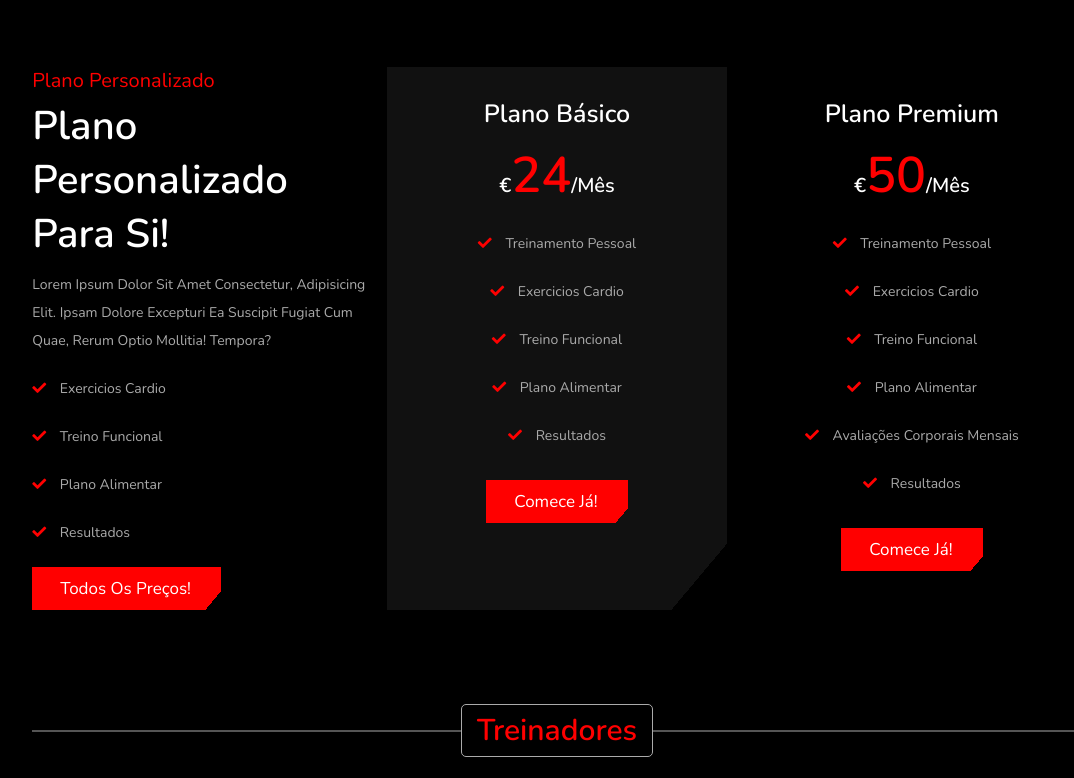
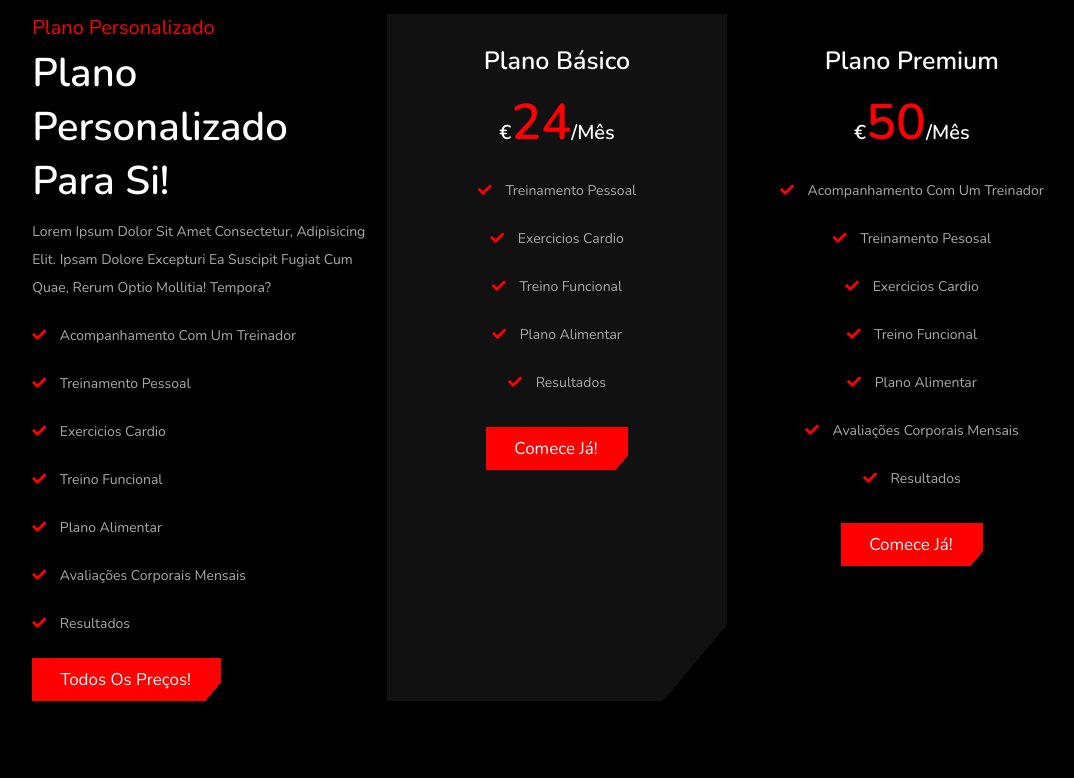
Before and after one commit to nicolaucorreia/papNicolau, a website: page public/index.html in a window 1280 px wide. Shown: the part 2356-3134 px from the top of the page, without its empty margins (83-1157 px from the left). Drawn offline with nearby package versions, Linux system fonts and the light colour scheme; grey boxes are pictures that could not be loaded.

Commit message:
mais progresso

```diff
--- a/public/index.html
+++ b/public/index.html
@@ -109,7 +109,6 @@
                 <p>Lorem ipsum dolor sit amet consectetur adipisicing elit. Est, enim.</p>
             </div>
         </div>
-        <a href="#" class="btn">Leia mais</a>
     </div>
 
 </section>
@@ -171,9 +170,12 @@
         <span>Plano Personalizado</span>
         <h3>plano personalizado para si!</h3>
         <p>Lorem ipsum dolor sit amet consectetur, adipisicing elit. Ipsam dolore excepturi ea suscipit fugiat cum quae, rerum optio mollitia! Tempora?</p>
+        <p> <i class="fas fa-check"></i> Acompanhamento com um treinador</p>
+        <p> <i class="fas fa-check"></i> Treinamento pessoal </p>
         <p> <i class="fas fa-check"></i> Exercicios Cardio </p>
         <p> <i class="fas fa-check"></i> Treino Funcional </p>
         <p> <i class="fas fa-check"></i> Plano alimentar </p>
+        <p> <i class="fas fa-check"></i> Avaliações corporais mensais </p>
         <p> <i class="fas fa-check"></i> Resultados </p>
         <a href="#" class="btn">Todos os preços!</a>
     </div>
@@ -195,7 +197,8 @@
         <h3>Plano Premium</h3>
         <div class="price"><span>€</span>50<span>/Mês</span></div>
        <div class="list">
-        <p> <i class="fas fa-check"></i> Treinamento pessoal </p>
+        <p> <i class="fas fa-check"></i> Acompanhamento com um treinador</p>
+        <p> <i class="fas fa-check"></i> Treinamento pesosal</p>
         <p> <i class="fas fa-check"></i> Exercicios Cardio </p>
         <p> <i class="fas fa-check"></i> Treino Funcional  </p>
         <p> <i class="fas fa-check"></i> Plano alimentar </p>
```
